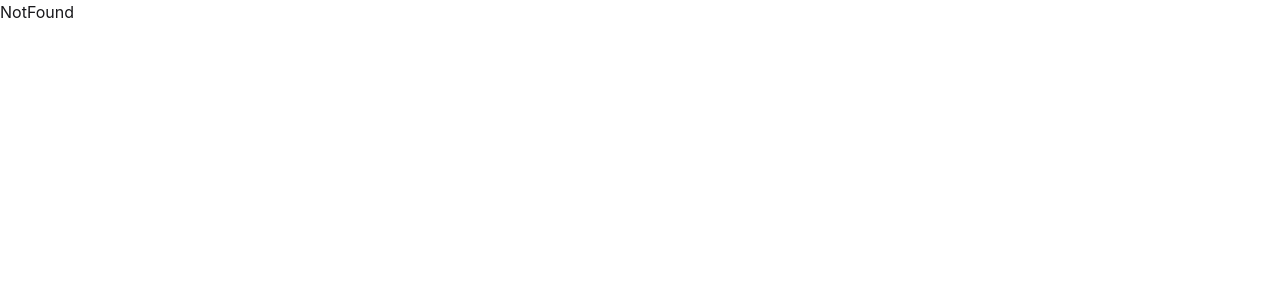
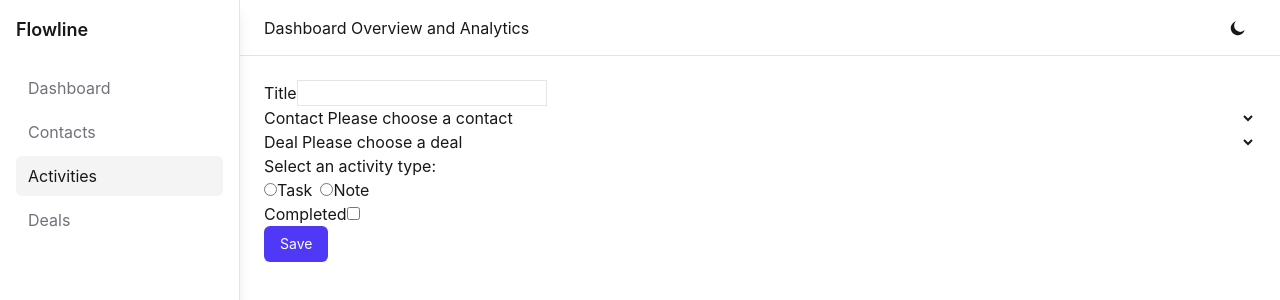
Before and after one commit to FiratCanTas/flowline, a React (Vite) app: page /activities/new in a window 1280 px wide. Shown: the top 300 px of the page. Built offline with nearby package versions, Linux system fonts and the light colour scheme.

Commit message:
feat: add activity new page

```diff
--- a/src/App.jsx
+++ b/src/App.jsx
@@ -11,6 +11,7 @@ import ContactEdit from './pages/ContactEdit';
 import DealNew from './pages/DealNew';
 import DealEdit from './pages/DealEdit';
 import DealDetail from './pages/DealDetail';
+import ActivityNew from './pages/ActivityNew';
 
 const App = () => {
   return (
@@ -26,6 +27,7 @@ const App = () => {
         <Route path="/deals/:id/edit" element={<DealEdit />} />
         <Route path="/deals/new" element={<DealNew />} />
         <Route path="/activities" element={<Activities />} />
+        <Route path="/activities/new" element={<ActivityNew />} />
       </Route>
       <Route path="*" element={<NotFound />} />
     </Routes>
--- /dev/null
+++ b/src/pages/ActivityNew.jsx
@@ -0,0 +1,22 @@
+import { useMutation, useQueryClient } from '@tanstack/react-query';
+import ActivityForm from '../features/activities/components/ActivityForm';
+import { addActivity } from '../features/activities/api/activities';
+import { useNavigate } from 'react-router';
+
+const ActivityNew = () => {
+  const queryClient = useQueryClient();
+  const navigation = useNavigate();
+
+  const { mutate: addActivityMutation, isPending } = useMutation({
+    mutationKey: ['add activity'],
+    mutationFn: (activity) => addActivity(activity),
+    onSuccess: () => {
+      queryClient.invalidateQueries({ queryKey: ['activities'] });
+      navigation('/activities');
+    },
+  });
+
+  return <ActivityForm onSubmit={(data) => addActivityMutation(data)} disabled={isPending} />;
+};
+
+export default ActivityNew;
```
